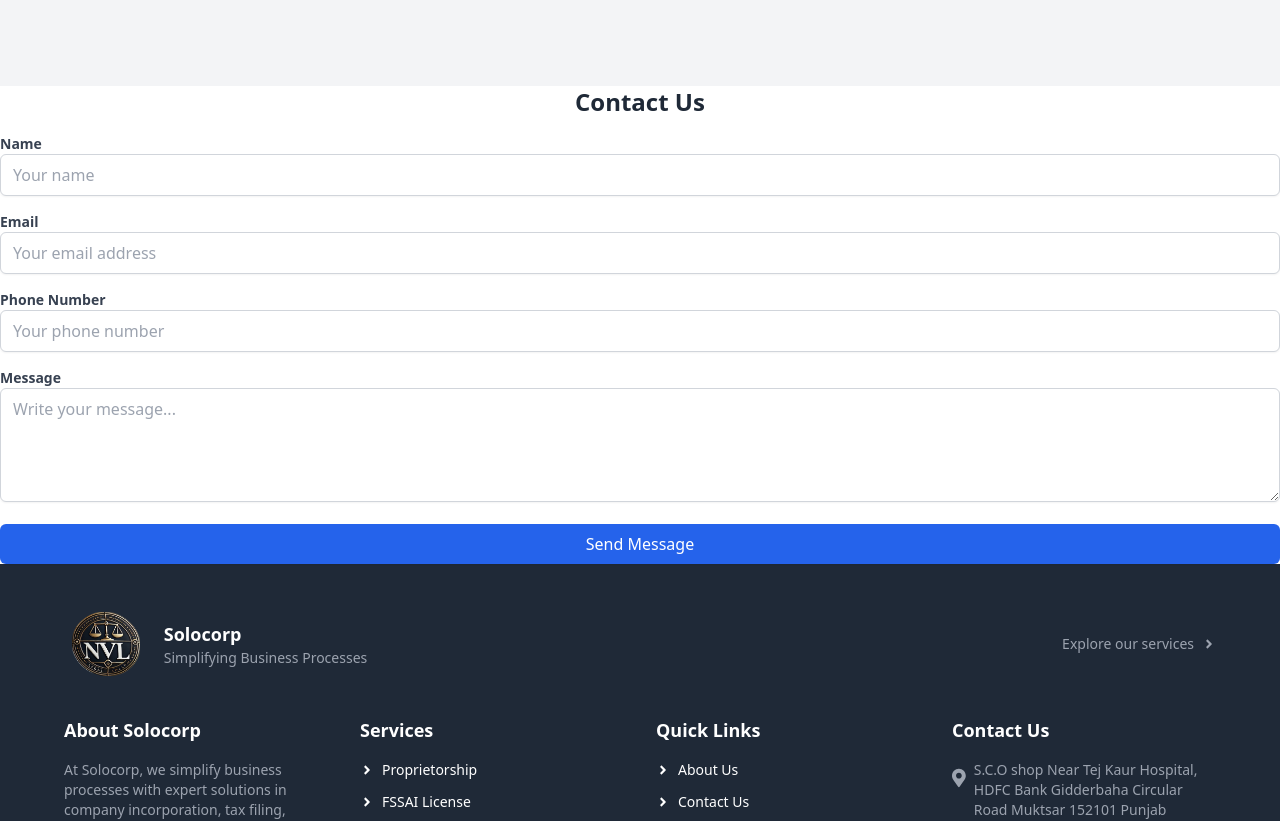
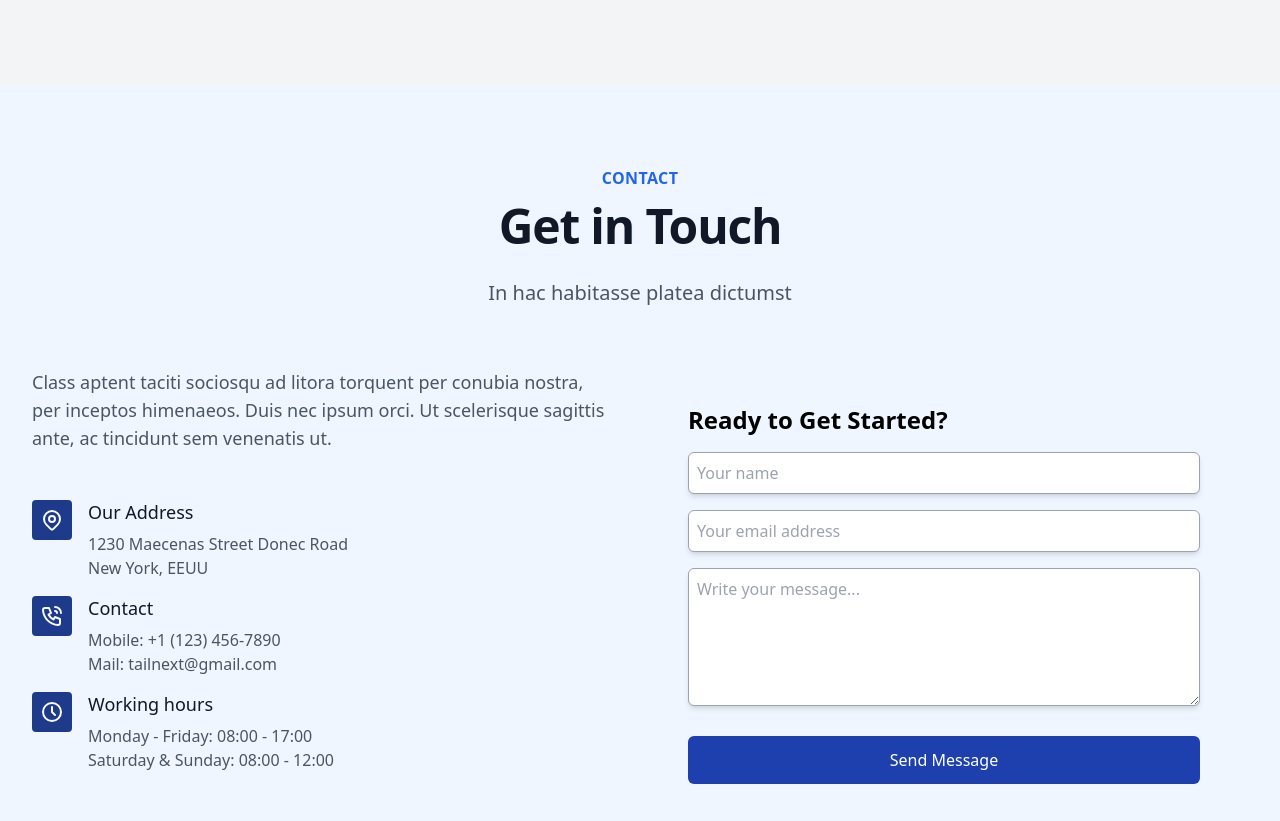
Before and after one commit to vikasrath/solocorp, a React (Vite) app in the folder frontend/: page / in a window 1280 px wide. Shown: the part 1900-2721 px from the top of the page. Built offline with nearby package versions, Linux system fonts and the light colour scheme.

Commit message:
home Get in touch added

```diff
--- /dev/null
+++ b/frontend/src/Components/GetinTouch/GetinTouch.jsx
@@ -0,0 +1,115 @@
+import React from 'react'
+
+function GetinTouch() {
+    return (
+        <>
+            <section class="bg-blue-50 dark:bg-slate-800" id="contact">
+                <div class="mx-auto max-w-7xl px-4 py-16 sm:px-6 lg:px-8 lg:py-20">
+                    <div class="mb-4">
+                        <div class="mb-6 max-w-3xl text-center sm:text-center md:mx-auto md:mb-12">
+                            <p class="text-base font-semibold uppercase tracking-wide text-blue-600 dark:text-blue-200">
+                                Contact
+                            </p>
+                            <h2
+                                class="font-heading mb-4 font-bold tracking-tight text-gray-900 dark:text-white text-3xl sm:text-5xl">
+                                Get in Touch
+                            </h2>
+                            <p class="mx-auto mt-4 max-w-3xl text-xl text-gray-600 dark:text-slate-400">In hac habitasse platea
+                                dictumst
+                            </p>
+                        </div>
+                    </div>
+                    <div class="flex items-stretch justify-center">
+                        <div class="grid md:grid-cols-2">
+                            <div class="h-full pr-6">
+                                <p class="mt-3 mb-12 text-lg text-gray-600 dark:text-slate-400">
+                                    Class aptent taciti sociosqu ad
+                                    litora torquent per conubia nostra, per inceptos himenaeos. Duis nec ipsum orci. Ut scelerisque
+                                    sagittis ante, ac tincidunt sem venenatis ut.
+                                </p>
+                                <ul class="mb-6 md:mb-0">
+                                    <li class="flex">
+                                        <div class="flex h-10 w-10 items-center justify-center rounded bg-blue-900 text-gray-50">
+                                            <svg xmlns="http://www.w3.org/2000/svg" width="24" height="24" viewBox="0 0 24 24"
+                                                fill="none" stroke="currentColor" stroke-width="2" stroke-linecap="round"
+                                                stroke-linejoin="round" class="h-6 w-6">
+                                                <path d="M9 11a3 3 0 1 0 6 0a3 3 0 0 0 -6 0"></path>
+                                                <path
+                                                    d="M17.657 16.657l-4.243 4.243a2 2 0 0 1 -2.827 0l-4.244 -4.243a8 8 0 1 1 11.314 0z">
+                                                </path>
+                                            </svg>
+                                        </div>
+                                        <div class="ml-4 mb-4">
+                                            <h3 class="mb-2 text-lg font-medium leading-6 text-gray-900 dark:text-white">Our Address
+                                            </h3>
+                                            <p class="text-gray-600 dark:text-slate-400">1230 Maecenas Street Donec Road</p>
+                                            <p class="text-gray-600 dark:text-slate-400">New York, EEUU</p>
+                                        </div>
+                                    </li>
+                                    <li class="flex">
+                                        <div class="flex h-10 w-10 items-center justify-center rounded bg-blue-900 text-gray-50">
+                                            <svg xmlns="http://www.w3.org/2000/svg" width="24" height="24" viewBox="0 0 24 24"
+                                                fill="none" stroke="currentColor" stroke-width="2" stroke-linecap="round"
+                                                stroke-linejoin="round" class="h-6 w-6">
+                                                <path
+                                                    d="M5 4h4l2 5l-2.5 1.5a11 11 0 0 0 5 5l1.5 -2.5l5 2v4a2 2 0 0 1 -2 2a16 16 0 0 1 -15 -15a2 2 0 0 1 2 -2">
+                                                </path>
+                                                <path d="M15 7a2 2 0 0 1 2 2"></path>
+                                                <path d="M15 3a6 6 0 0 1 6 6"></path>
+                                            </svg>
+                                        </div>
+                                        <div class="ml-4 mb-4">
+                                            <h3 class="mb-2 text-lg font-medium leading-6 text-gray-900 dark:text-white">Contact
+                                            </h3>
+                                            <p class="text-gray-600 dark:text-slate-400">Mobile: +1 (123) 456-7890</p>
+                                            <p class="text-gray-600 dark:text-slate-400">Mail: tailnext@gmail.com</p>
+                                        </div>
+                                    </li>
+                                    <li class="flex">
+                                        <div class="flex h-10 w-10 items-center justify-center rounded bg-blue-900 text-gray-50">
+                                            <svg xmlns="http://www.w3.org/2000/svg" width="24" height="24" viewBox="0 0 24 24"
+                                                fill="none" stroke="currentColor" stroke-width="2" stroke-linecap="round"
+                                                stroke-linejoin="round" class="h-6 w-6">
+                                                <path d="M3 12a9 9 0 1 0 18 0a9 9 0 0 0 -18 0"></path>
+                                                <path d="M12 7v5l3 3"></path>
+                                            </svg>
+                                        </div>
+                                        <div class="ml-4 mb-4">
+                                            <h3 class="mb-2 text-lg font-medium leading-6 text-gray-900 dark:text-white">Working
+                                                hours</h3>
+                                            <p class="text-gray-600 dark:text-slate-400">Monday - Friday: 08:00 - 17:00</p>
+                                            <p class="text-gray-600 dark:text-slate-400">Saturday &amp; Sunday: 08:00 - 12:00</p>
+                                        </div>
+                                    </li>
+                                </ul>
+                            </div>
+                            <div class="card h-fit max-w-6xl p-5 md:p-12" id="form">
+                                <h2 class="mb-4 text-2xl font-bold dark:text-white">Ready to Get Started?</h2>
+                                <form id="contactForm">
+                                    <div class="mb-6">
+                                        <div class="mx-0 mb-1 sm:mb-4">
+                                            <div class="mx-0 mb-1 sm:mb-4">
+                                                <label for="name" class="pb-1 text-xs uppercase tracking-wider"></label><input type="text" id="name" autocomplete="given-name" placeholder="Your name" class="mb-2 w-full rounded-md border border-gray-400 py-2 pl-2 pr-4 shadow-md dark:text-gray-300 sm:mb-0" name="name" />
+                                            </div>
+                                            <div class="mx-0 mb-1 sm:mb-4">
+                                                <label for="email" class="pb-1 text-xs uppercase tracking-wider"></label><input type="email" id="email" autocomplete="email" placeholder="Your email address" class="mb-2 w-full rounded-md border border-gray-400 py-2 pl-2 pr-4 shadow-md dark:text-gray-300 sm:mb-0" name="email" />
+                                            </div>
+                                        </div>
+                                        <div class="mx-0 mb-1 sm:mb-4">
+                                            <label for="textarea" class="pb-1 text-xs uppercase tracking-wider"></label><textarea id="textarea" name="textarea" cols="30" rows="5" placeholder="Write your message..." class="mb-2 w-full rounded-md border border-gray-400 py-2 pl-2 pr-4 shadow-md dark:text-gray-300 sm:mb-0"></textarea>
+                                        </div>
+                                    </div>
+                                    <div class="text-center">
+                                        <button type="submit" class="w-full bg-blue-800 text-white px-6 py-3 font-xl rounded-md sm:mb-0">Send Message</button>
+                                    </div>
+                                </form>
+                            </div>
+                        </div>
+                    </div>
+                </div>
+            </section>
+        </>
+    )
+}
+
+export default GetinTouch
--- a/frontend/src/Components/Home/Home.jsx
+++ b/frontend/src/Components/Home/Home.jsx
@@ -1,6 +1,7 @@
 import React from 'react';
 import Services from './Services/Services';
 import ContactForm from '../ContactForm/ContactForm';
+import GetinTouch from '../GetinTouch/GetinTouch';
 
 function Home() {
     return (
@@ -11,7 +12,7 @@ function Home() {
             </div>
 
             {/* Feedback and Contact Section */}
-            <ContactForm/>
+           <GetinTouch/>
         </>
     );
 }
```
Also changed, not shown: frontend/src/cmponentsName.txt (deleted).
